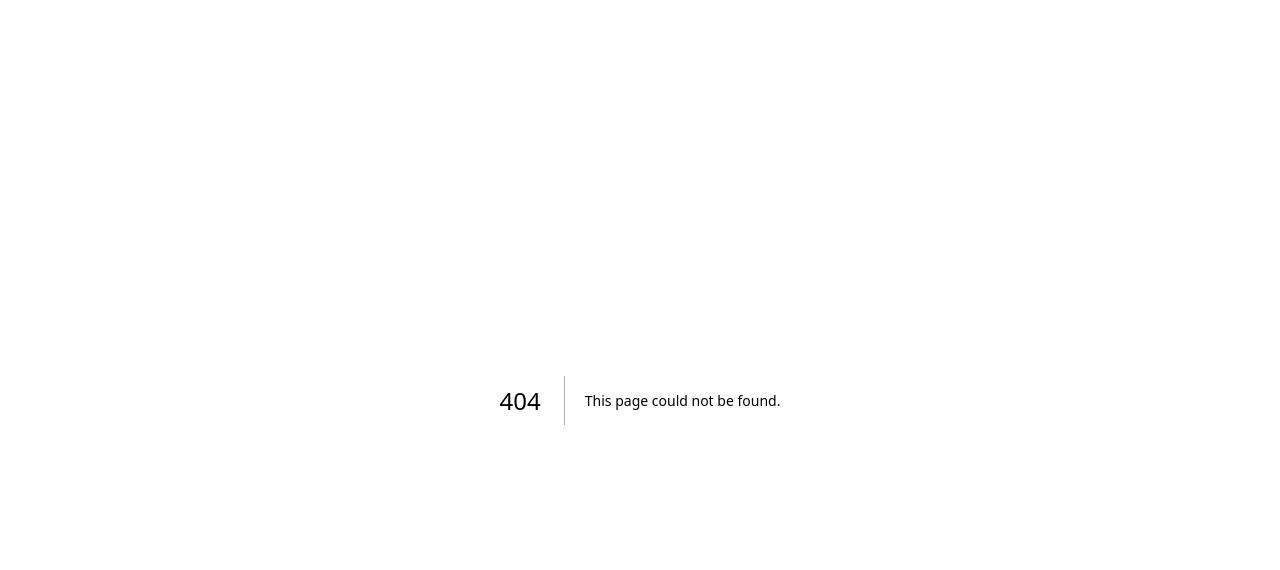
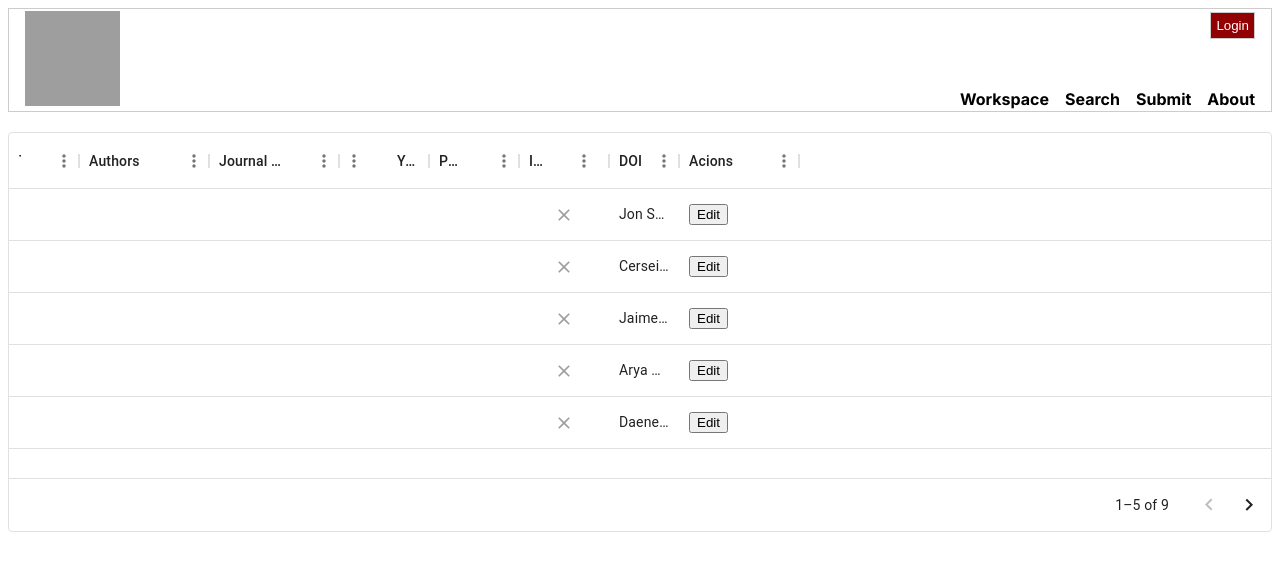
Before and after one commit to persona2490/Cise_Group5008, a Next.js app in the folder frontend/: page /components/analyst in a window 1280 px wide. Before the commit this address had no page. Shown: the top 570 px of the page. Built offline with nearby package versions, Linux system fonts and the light colour scheme; grey boxes are pictures that could not be loaded.

Commit message:
Feat: Analyst page
- Create the table to show the article information
Todo : correct the pop content. and make it could submit the article

```diff
--- a/frontend/package.json
+++ b/frontend/package.json
@@ -9,6 +9,11 @@
     "lint": "next lint"
   },
   "dependencies": {
+    "@emotion/react": "^11.11.1",
+    "@emotion/styled": "^11.11.0",
+    "@fontsource/roboto": "^5.0.8",
+    "@mui/material": "^5.14.13",
+    "@mui/x-data-grid": "^6.16.2",
     "@radix-ui/react-dropdown-menu": "^2.0.6",
     "@types/node": "20.5.7",
     "autoprefixer": "10.4.15",
--- a/frontend/src/app/components/analyst page/page.tsx
+++ /dev/null
@@ -1,19 +0,0 @@
-"use client";
-import React, { useRef, useState } from "react";
-import AppBar from "../navigation/AppBar";
-
-
-
-function Analyst() {
-
-
-
-  return (
-    <div>
-      <AppBar />
-
-    </div>
-  );
-}
-
-export default Analyst;
--- /dev/null
+++ b/frontend/src/app/components/analyst/Modal/Editinfo.tsx
@@ -0,0 +1,151 @@
+import { MouseEventHandler, useState } from "react";
+import Link from "next/link";
+import styles from "./Popout.module.css";
+import Box from "@mui/material/Box";
+import TextField from "@mui/material/TextField";
+import MenuItem from "@mui/material/MenuItem";
+
+function EditInfo(props: {
+  onClick: MouseEventHandler<HTMLButtonElement> | undefined;
+}) {
+  const currencies = [
+    {
+      value: "USD",
+      label: "$",
+    },
+    {
+      value: "EUR",
+      label: "€",
+    },
+    {
+      value: "BTC",
+      label: "฿",
+    },
+    {
+      value: "JPY",
+      label: "¥",
+    },
+  ];
+
+  return (
+    <div>
+      <div className="Form">
+        <Box
+          component="form"
+          sx={{
+            "& .MuiTextField-root": { m: 1, width: "25ch" },
+          }}
+          noValidate
+          autoComplete="off"
+        >
+          <div>
+            <TextField
+              id="outlined-select-currency"
+              select
+              label="Select"
+              defaultValue="EUR"
+              helperText="Please select your currency"
+            >
+              {currencies.map((option) => (
+                <MenuItem key={option.value} value={option.value}>
+                  {option.label}
+                </MenuItem>
+              ))}
+            </TextField>
+            <TextField
+              id="outlined-select-currency-native"
+              select
+              label="Native select"
+              defaultValue="EUR"
+              SelectProps={{
+                native: true,
+              }}
+              helperText="Please select your currency"
+            >
+              {currencies.map((option) => (
+                <option key={option.value} value={option.value}>
+                  {option.label}
+                </option>
+              ))}
+            </TextField>
+          </div>
+          <div>
+            <TextField
+              id="filled-select-currency"
+              select
+              label="Select"
+              defaultValue="EUR"
+              helperText="Please select your currency"
+              variant="filled"
+            >
+              {currencies.map((option) => (
+                <MenuItem key={option.value} value={option.value}>
+                  {option.label}
+                </MenuItem>
+              ))}
+            </TextField>
+            <TextField
+              id="filled-select-currency-native"
+              select
+              label="Native select"
+              defaultValue="EUR"
+              SelectProps={{
+                native: true,
+              }}
+              helperText="Please select your currency"
+              variant="filled"
+            >
+              {currencies.map((option) => (
+                <option key={option.value} value={option.value}>
+                  {option.label}
+                </option>
+              ))}
+            </TextField>
+          </div>
+          <div>
+            <TextField
+              id="standard-select-currency"
+              select
+              label="Select"
+              defaultValue="EUR"
+              helperText="Please select your currency"
+              variant="standard"
+            >
+              {currencies.map((option) => (
+                <MenuItem key={option.value} value={option.value}>
+                  {option.label}
+                </MenuItem>
+              ))}
+            </TextField>
+            <TextField
+              id="standard-select-currency-native"
+              select
+              label="Native select"
+              defaultValue="EUR"
+              SelectProps={{
+                native: true,
+              }}
+              helperText="Please select your currency"
+              variant="standard"
+            >
+              {currencies.map((option) => (
+                <option key={option.value} value={option.value}>
+                  {option.label}
+                </option>
+              ))}
+            </TextField>
+          </div>
+        </Box>
+      </div>
+      <div className={styles.modal}>
+        <p>Submit Sucessfully</p>
+        <Link href="/" passHref>
+          <button>Back to search</button>
+        </Link>
+        <button onClick={props.onClick}>Continue</button>
+      </div>
+    </div>
+  );
+}
+
+export default EditInfo;
--- /dev/null
+++ b/frontend/src/app/components/analyst/Modal/Popout.module.css
@@ -0,0 +1,32 @@
+.modal {
+  position: fixed;
+  top: 50%;
+  left: 50%;
+  transform: translate(-50%, -50%);
+  background-color: white;
+  padding: 20px;
+  border: 1px solid #ccc;
+  box-shadow: 0px 0px 10px rgba(0, 0, 0, 0.1);
+  text-align: center;
+}
+.modal button {
+  font: inherit;
+  cursor: pointer;
+  background-color: blanchedalmond;
+  color: black;
+  padding: 0.5rem 1.5rem;
+  border: 1px solid blanchedalmond;
+  border-radius: 4px;
+  font-weight: bold;
+  margin: 10px
+}
+
+.backdrop {
+    position: fixed;
+    top: 0;
+    left: 0;
+    width: 100%;
+    height: 100%;
+    background-color: rgba(0, 0, 0, 0.5);
+    /* z-index: 100; */
+  }
--- /dev/null
+++ b/frontend/src/app/components/analyst/page.tsx
@@ -0,0 +1,91 @@
+"use client";
+import React, { useRef, useState } from "react";
+import AppBar from "../navigation/AppBar";
+import {
+  DataGrid,
+  GridColDef,
+  GridRenderCellParams,
+  GridValueGetterParams,
+} from "@mui/x-data-grid";
+import Popout from "./Modal/Editinfo";
+
+function Analyst() {
+  const [isModalOpen, setIsModalOpen] = useState(false);
+
+  const columns: GridColDef[] = [
+    { field: "title", headerName: "Title", width: 70 },
+    { field: "authors", headerName: "Authors", width: 130 },
+    { field: "JN", headerName: "Journal Name", width: 130 },
+    { field: "year", headerName: "Year", type: "number", width: 90 },
+    { field: "page", headerName: "Pages", width: 90 },
+    { field: "isaccept", headerName: "IsAccept", width: 90, type: "boolean" },
+
+    {
+      field: "doi",
+      headerName: "DOI",
+      description: "This column has a value getter and is not sortable.",
+      sortable: false,
+      width: 70,
+      valueGetter: (params: GridValueGetterParams) =>
+        `${params.row.firstName || ""} ${params.row.lastName || ""}`,
+    },
+    {
+      field: "actions",
+      headerName: "Acions",
+      width: 120,
+      sortable: false,
+      filterable: false,
+      renderCell: (params: GridRenderCellParams) => {
+        return (
+          <button
+            onClick={() => {
+              setIsModalOpen(true);
+              console.log("Button clicked for row id:", params.id);
+            }}
+          >
+            Edit
+          </button>
+        );
+      },
+    },
+  ];
+  // Control the pop out
+  function closeModal() {
+    setIsModalOpen(false);
+  }
+  const rows = [
+    { id: 1, lastName: "Snow", firstName: "Jon", age: 35 },
+    { id: 2, lastName: "Lannister", firstName: "Cersei", age: 42 },
+    { id: 3, lastName: "Lannister", firstName: "Jaime", age: 45 },
+    { id: 4, lastName: "Stark", firstName: "Arya", age: 16 },
+    { id: 5, lastName: "Targaryen", firstName: "Daenerys", age: null },
+    { id: 6, lastName: "Melisandre", firstName: null, age: 150 },
+    { id: 7, lastName: "Clifford", firstName: "Ferrara", age: 44 },
+    { id: 8, lastName: "Frances", firstName: "Rossini", age: 36 },
+    { id: 9, lastName: "Roxie", firstName: "Harvey", age: 65 },
+  ];
+
+  return (
+    <div>
+      <AppBar />
+      <br></br>
+      <div style={{ height: 400, width: "100%" }}>
+        <DataGrid
+          rows={rows}
+          columns={columns}
+          disableRowSelectionOnClick
+          initialState={{
+            pagination: {
+              paginationModel: { page: 0, pageSize: 5 },
+            },
+          }}
+          // pageSizeOptions={[5, 10]}
+          // checkboxSelection
+        />
+      </div>
+      {isModalOpen && <Popout onClick={closeModal} />}
+    </div>
+  );
+}
+
+export default Analyst;
--- a/frontend/src/app/components/navigation/AppBar.js
+++ b/frontend/src/app/components/navigation/AppBar.js
@@ -22,7 +22,7 @@ const AppBar = () => {
                 <DropdownMenu.Item> Moderator</DropdownMenu.Item>
               </Link>
 
-              <Link href="/components/analyst page" passHref>
+              <Link href="/components/analyst" passHref>
               <DropdownMenu.Item> Analyst</DropdownMenu.Item>
               </Link>
             </DropdownMenu.Content>
```
Also changed, not shown: 1 other file (tests, documents, lock files or other folders).
